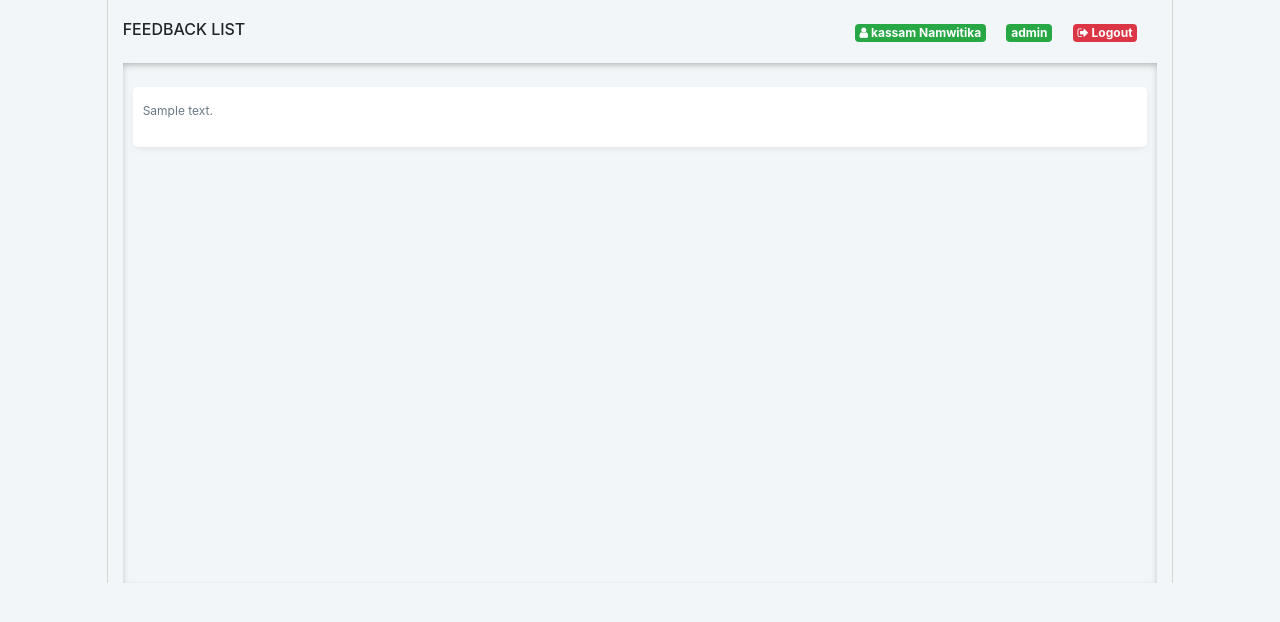
After one commit to Gfrey70/Project, a CodeIgniter app: page /database/index.php/garage/feedback/list/1 in a window 1280 px wide. The commit adds this page. Shown: the top 622 px of the page. Run offline with CodeIgniter, Linux system fonts and the light colour scheme; a user stored in the database is signed in; tables that the repository leaves empty or names only in its code hold one stand-in row (values such as "Sample post"); some libraries are stand-ins or nearby versions.

Commit message:
feeback list is done

```diff
--- a/application/config/routes.php
+++ b/application/config/routes.php
@@ -51,6 +51,7 @@ defined('BASEPATH') OR exit('No direct script access allowed');
 */
 $route['garage/list']=  'garagectrl/garagelist';
 $route['garage/list/viewer/(:num)']=  'garagectrl/garageViewer/$1';
+$route['garage/feedback/list/(:num)']=  'garagectrl/feedback_list/$1';
 $route['garage/feedback/save']=  'garagectrl/feedback_save';
 $route['owner/register'] = 'userctrl/owner_register';
 $route['driver/register'] = 'driversctrl/saveDriver';
--- a/application/controllers/garagectrl.php
+++ b/application/controllers/garagectrl.php
@@ -68,6 +68,12 @@ class garagectrl extends CI_controller
     $this->Garage->saveFeedback($data);
     redirect('garage/list/viewer/'.$data['cargarageid']);
   }
+  function feedback_list($id){
+    $data['feedbacklist'] = $this->Garage->getFeedback($id);
+    $this->load->view('head');
+    $this->load->view('feedback_dashboard',$data);
+    $this->load->view('footer');
+  }
   function garageview(){
     $userdata = $this->session->userdata('dataprofile');
     if($userdata['rolename'] == 'admin'){
--- a/application/models/Garage.php
+++ b/application/models/Garage.php
@@ -43,6 +43,13 @@ class Garage extends CI_model
   function saveFeedback($data){
     $this->db->insert('feedback',$data);
   }
+  function getFeedback($id){
+    $this->db->select('*');
+    $this->db->from('feedback');
+    $this->db->where('cargarageid',$id);
+    $data = $this->db->get();
+    return $data->result();
+  }
   function getGarage($id){
     $this->db->select('*');
     $this->db->from('cargarages');
--- /dev/null
+++ b/application/views/feedback_dashboard.php
@@ -0,0 +1,34 @@
+<?php defined('BASEPATH')OR exit('Error');
+//block the page unless someone is login in the system
+if(!$this->session->userdata('isSessionThere') == true) {
+  redirect('go/home');
+}?>
+<body class="vl-bg-color">
+  <section>
+    <div class="col-md-10 container">
+      <div class="row">
+        <div class="col-md-12 vl-2-border">
+            <div class="vl-panel-nav-h">
+              <h6>FEEDBACK LIST</h6>
+             <div class="holder-v">
+                  <!-- profile info -->
+            <?php $this->load->view('pro_info');?>
+            <!-- end here -->
+             </div>
+            </div>
+            <div class="vl-user-list-holder">
+              <?php foreach ($feedbacklist as $key => $value){?>
+                <div class="vl-user-card">
+                  <ul>
+                    <li><span><?php echo $value->description;?></span> </li>
+                    <!-- <li><div class="badge badge-primary">View More</div>
+                    <a href="<?php echo base_url('index.php/garage/feedback/list');?>" class="badge badge-primary">feedback</a>  </li> -->
+                  </ul>
+                </div>
+              <?php }; ?>
+            </div>
+        </div>
+      </div>
+    </div>
+  </section>
+</body>
--- a/application/views/garage_dashboard.php
+++ b/application/views/garage_dashboard.php
@@ -18,7 +18,7 @@ if(!$this->session->userdata('isSessionThere') == true) {
                     <li><span class="vl-name"><?php echo $value->gname;?></span></li>
                     <li><span><?php echo $value->Pnumber . " , ". $value->email. " ," . $value->district;?></span> </li>
                     <li><div class="badge badge-primary">View More</div>
-                    <div class="badge badge-primary">Delete</div>  </li>
+                    <a href="<?php echo base_url('index.php/garage/feedback/list/').$value->id;?>" class="badge badge-primary">feedback</a>  </li>
                   </ul>
                 </div>
               <?php }; ?>
--- a/application/views/nav.php
+++ b/application/views/nav.php
@@ -33,6 +33,7 @@ if($profile['rolename'] == 'admin'){?>
 
       <li><a href="<?php echo base_url('index.php/garage/panel');?>"><i class="fa fa-user"></i> Garage</a> </li>
       <li><a href="<?php echo base_url('index.php/tips/panel');?>"><i class="fa fa-user"></i> Tips</a> </li>
+      <!-- <li><a href="<?php echo base_url('index.php/garage/feedback/list');?>"><i class="fa fa-comment"></i> Feedback</a> </li> -->
   </ul>
 
 <?php }?>
--- a/assets/css/main_style.css
+++ b/assets/css/main_style.css
@@ -75,6 +75,10 @@ box-shadow: 0px 3px 8px -3px rgba(0,0,0,0.1);
   color:#5a5339;
   font-size:1rem;
   font-weight:500;
+}
+.holder-v {
+  position: relative;
+  top: -48px;
 }
 .v-row-slider {
   position: relative;
```
